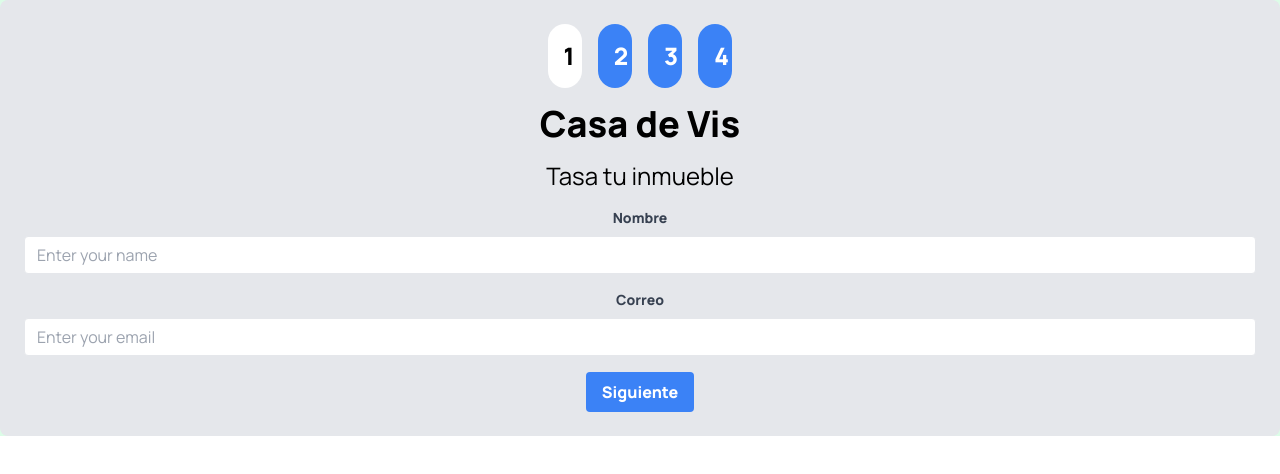
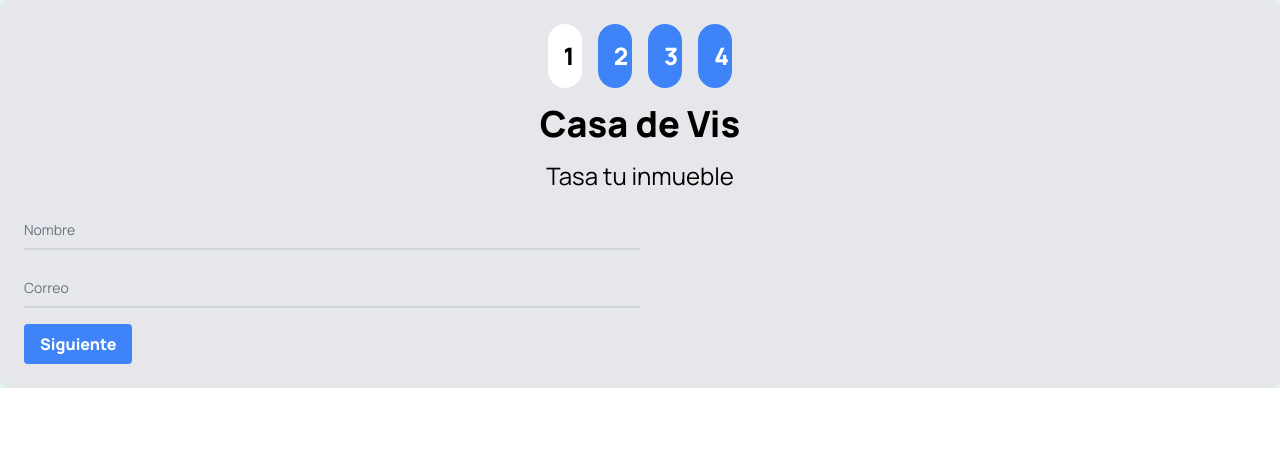
Before and after one commit to oscargonzalezgarcia/casadevis-web, a React (Create React App) app: page / in a window 1280 px wide. Shown: the top 474 px of the page. Built offline with nearby package versions, Linux system fonts and the light colour scheme.

Commit message:
#CDV-3 Added Flowbite React

```diff
--- a/package.json
+++ b/package.json
@@ -7,6 +7,7 @@
     "@testing-library/react": "^13.4.0",
     "@testing-library/user-event": "^13.5.0",
     "autoprefixer": "^10.4.16",
+    "flowbite-react": "^0.7.2",
     "postcss": "^8.4.33",
     "react": "^18.2.0",
     "react-dom": "^18.2.0",
--- a/src/App.js
+++ b/src/App.js
@@ -1,18 +1,19 @@
 import { useState } from "react";
 import logo from "./logo.svg";
+import { FloatingLabel } from "flowbite-react";
 
 export default function App() {
   const [step, setStep] = useState(1);
   const steps = Array.from({ length: 4 }, (_, index) => index + 1);
 
   function nextStep() {
-    setStep((prevStep) => prevStep == 4 ? 1 : prevStep + 1);
+    setStep((prevStep) => (prevStep == 4 ? 1 : prevStep + 1));
   }
 
   return (
     <div className="font-manrope bg-green-100">
-      <div className="bg-gray-200 p-6 rounded-lg w-full text-center">
-        <div className="grid grid-cols-4 gap-x-4 w-[15%] mx-auto">
+      <div className="bg-gray-200 p-6 rounded-lg w-full">
+        <div className="grid grid-cols-4 gap-x-4 w-[15%] mx-auto text-center">
           {steps.map((currentStep) => (
             <div
               key={currentStep}
@@ -26,38 +27,20 @@ export default function App() {
             </div>
           ))}
         </div>
-        <h1 className="text-4xl font-bold mb-4">Casa de Vis</h1>
-        <h2 className="text-2xl mb-4">Tasa tu inmueble</h2>
-        <div className="mb-4">
-          <label
-            className="block text-gray-700 text-sm font-bold mb-2"
-            htmlFor="name"
-          >
-            Nombre
-          </label>
-          <input
-            className="border rounded w-full py-2 px-3 leading-tight focus:outline-none focus:shadow-outline"
-            id="name"
-            type="text"
-            placeholder="Enter your name"
-          />
+        <div className="text-center">
+          <h1 className="text-4xl font-bold mb-4">Casa de Vis</h1>
+          <h2 className="text-2xl mb-4">Tasa tu inmueble</h2>
         </div>
-        <div className="mb-4">
-          <label
-            className="block text-gray-700 text-sm font-bold mb-2"
-            htmlFor="email"
-          >
-            Correo
-          </label>
-          <input
-            className="border rounded w-full py-2 px-3 leading-tight focus:outline-none focus:shadow-outline"
-            id="email"
-            type="email"
-            placeholder="Enter your email"
-          />
+        <div className="w-[50%]">
+          <div className="mb-4">
+            <FloatingLabel variant="standard" label="Nombre"></FloatingLabel>
+          </div>
+          <div className="mb-4">
+            <FloatingLabel variant="standard" label="Correo"></FloatingLabel>
+          </div>
         </div>
         <button
-          className="bg-blue-500 text-white font-bold py-2 px-4 rounded focus:outline-none focus:shadow-outline"
+          className="bg-blue-500 text-white font-bold py-2 px-4 rounded focus:outline-none focus:shadow-outline hover:bg-blue-400 active:bg-white active:text-black"
           type="button"
           onClick={nextStep}
         >
--- a/tailwind.config.js
+++ b/tailwind.config.js
@@ -2,6 +2,7 @@
 module.exports = {
   content: [
     "./src/**/*.{js,jsx,ts,tsx}",
+    "node_modules/flowbite-react/lib/esm/**/*.js",
   ],
   theme: {
     extend: {
@@ -10,5 +11,7 @@ module.exports = {
       },
     },
   },
-  plugins: [],
+  plugins: [
+    require('flowbite/plugin'),
+  ],
 }
```
Also changed, not shown: 1 other file (tests, documents, lock files or other folders).
